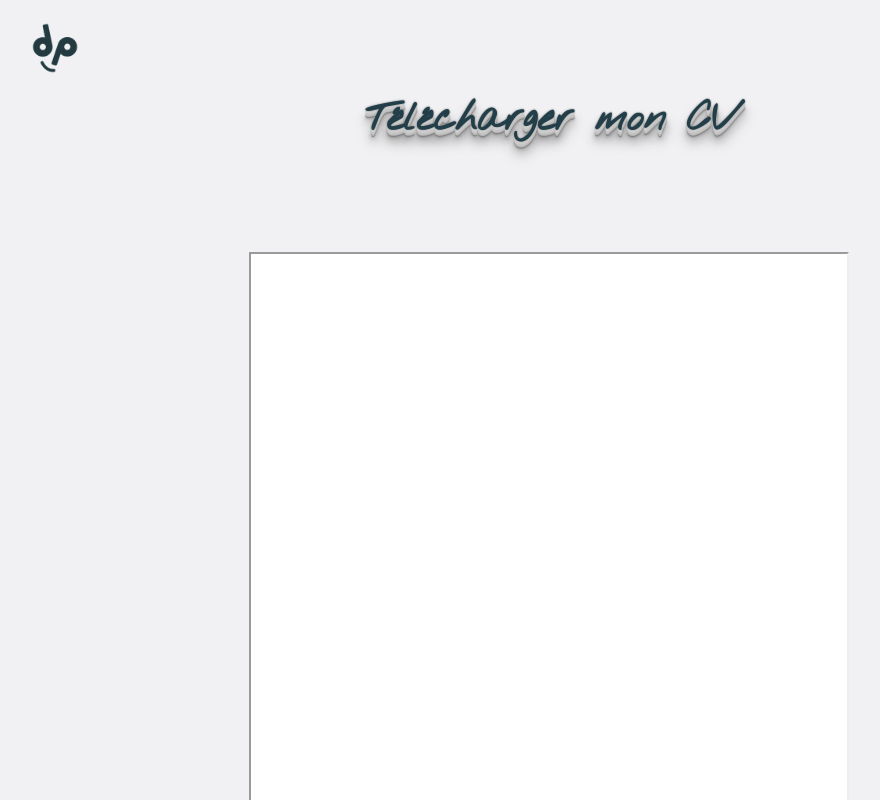
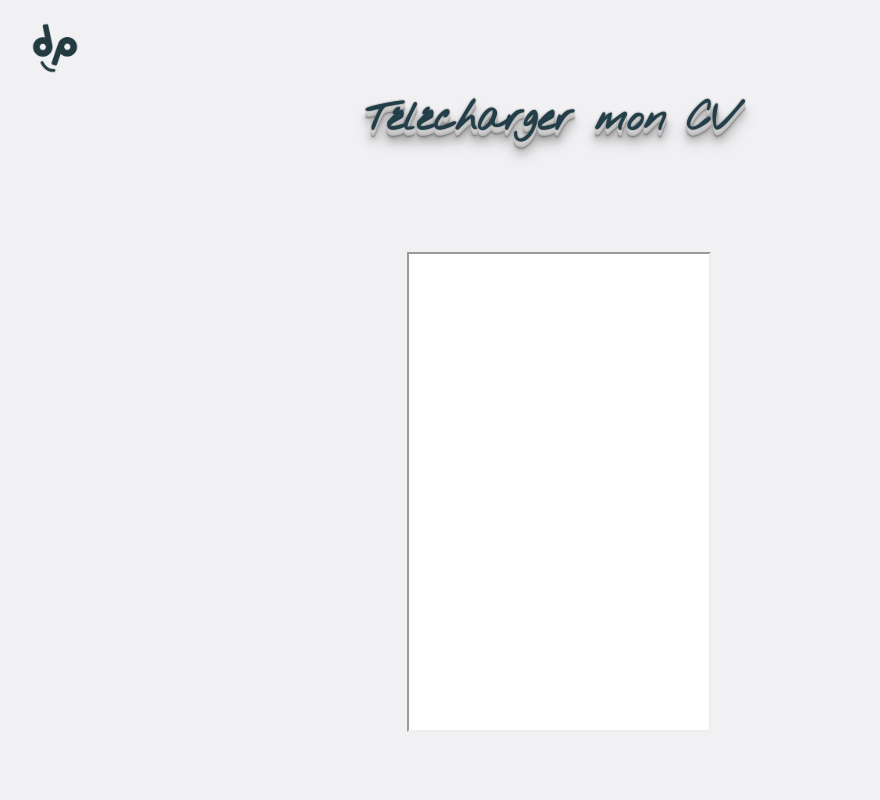
Before and after one commit to DavidPayet/david_portfolio, a React (Create React App) app: page /cv in a window 1280 px wide. Shown: the top 800 px of the page, without its empty margins (76-956 px from the left). Built offline with nearby package versions, Linux system fonts and the light colour scheme; a web font is replaced by a local one.

Commit message:
run build

```diff
--- a/src/components/pages/CvPage.jsx
+++ b/src/components/pages/CvPage.jsx
@@ -21,11 +21,11 @@ const CvPage = () => {
           </Row>
 
         <Row>
-          <Col xl="0" lg="0" md="0" sm="0" xs="0" />
-          <Col xl="12" lg="12" md="12" sm="12" xs="12">
-            <iframe height="800px" width="600px" src="/medias/curriculum_vitae.pdf" align="middle" title="cv" />
+          {/* <Col xl="0" lg="0" md="0" sm="0" xs="0" /> */}
+          <Col  className="cv" xl="12" lg="12" md="12" sm="12" xs="12">
+            <iframe height="480px" max-width="100%" src="/medias/curriculum_vitae.pdf" align="middle" title="cv" />
           </Col>
-          <Col xl="0" lg="0" md="0" sm="0" xs="0" />
+          {/* <Col xl="0" lg="0" md="0" sm="0" xs="0" /> */}
         </Row>
       </Container>
     </div>
--- a/src/components/pages/CvPage.scss
+++ b/src/components/pages/CvPage.scss
@@ -36,7 +36,7 @@
     }
 
     .cv {
-      position: relative;
+      padding-left: 35px;
     }
   }
 }
```
Also changed, not shown: 12 other files (tests, documents, lock files or other folders).
